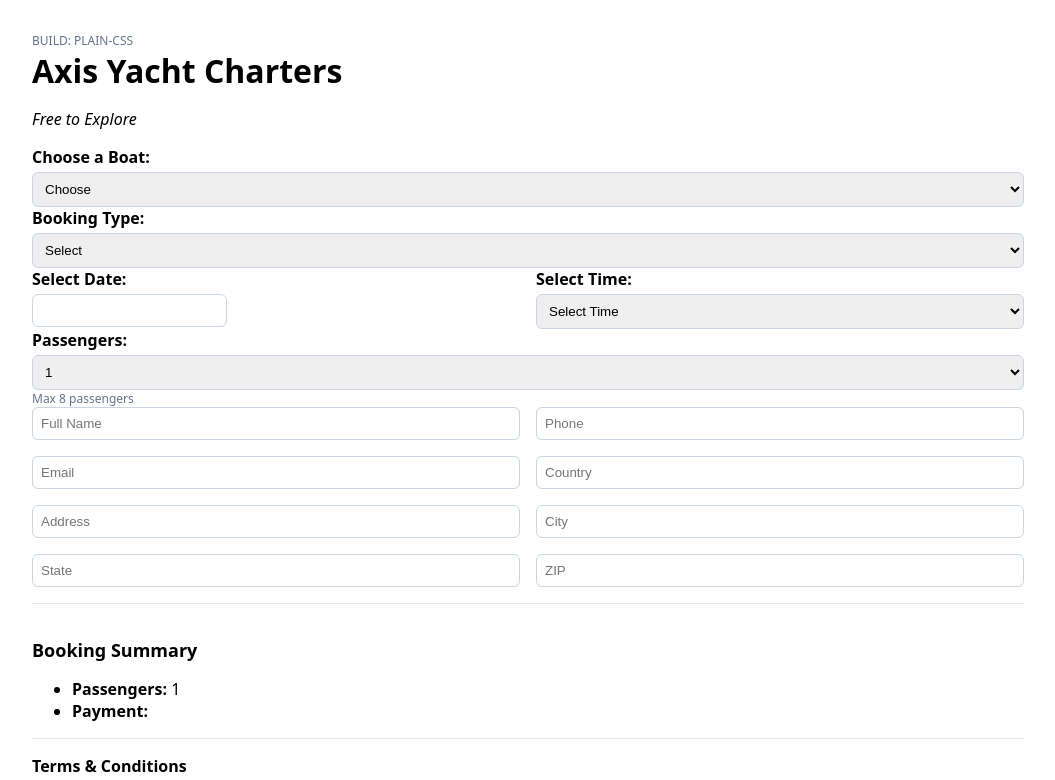
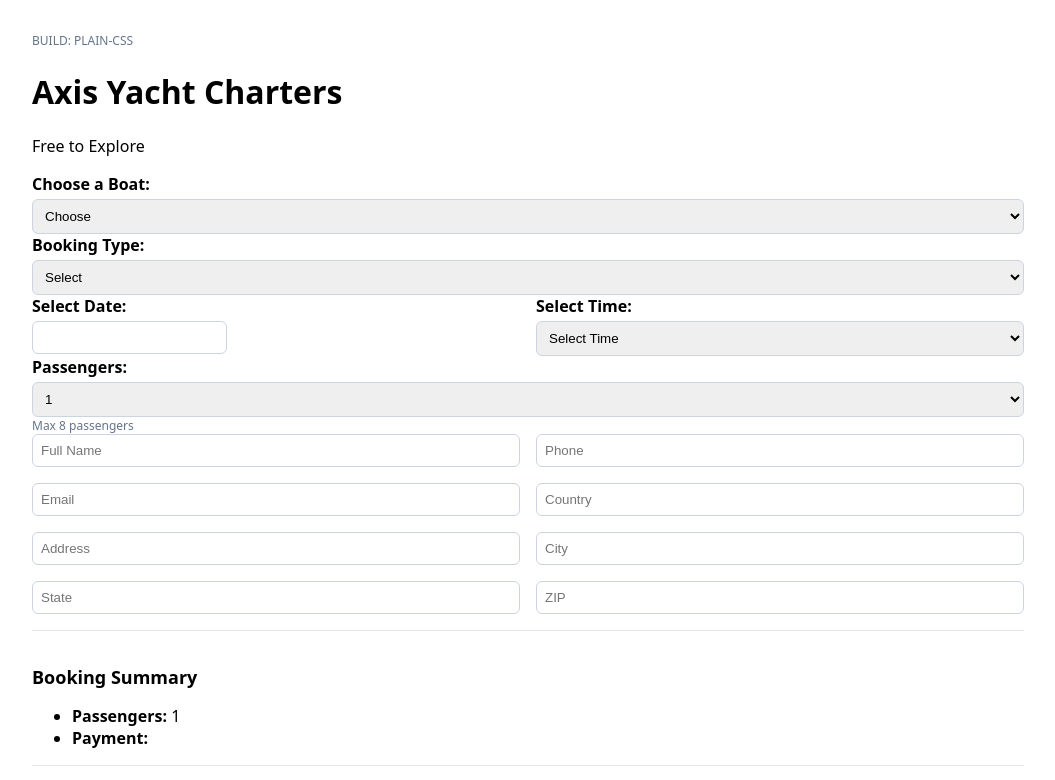
Before and after one commit to drklion/axis-booking-25, a React (Vite) app: page / in a window 1280 px wide. Shown: the top 780 px of the page, without its empty margins (112-1167 px from the left). Built offline with nearby package versions, Linux system fonts and the light colour scheme.

Commit message:
Update index.css

```diff
--- a/src/index.css
+++ b/src/index.css
@@ -1,19 +1,19 @@
-/* Basic */
+/* Basic reset */
 * { box-sizing: border-box; }
-body { margin: 0; font-family: system-ui, -apple-system, Segoe UI, Roboto, Arial, sans-serif; }
+body { margin: 0; font-family: system-ui, -apple-system, "Segoe UI", Roboto, Arial, sans-serif; }
 
-/* Form container */
+/* Container */
 .axis-form { max-width: 64rem; margin: 0 auto; padding: 16px; }
 
 /* Headings */
-.axis-form h1 { font-size: 2rem; margin: 0 0 8px; }
-.subtitle { font-style: italic; margin-bottom: 16px; }
+.axis-title { font-size: 2rem; font-weight: 700; margin: 0 0 8px; }
+.axis-sub { font-style: italic; margin-bottom: 16px; }
 
 /* Labels & inputs */
 .axis-label { display: block; font-weight: 600; margin-bottom: 4px; }
 .axis-input { width: 100%; padding: 8px; border: 1px solid #cbd5e1; border-radius: 6px; }
 
-/* Responsive two-column grid */
+/* Grid for two-column areas */
 .axis-grid { display: grid; grid-template-columns: 1fr; gap: 16px; }
 @media (min-width: 640px) { .axis-grid { grid-template-columns: 1fr 1fr; } }
 
```
